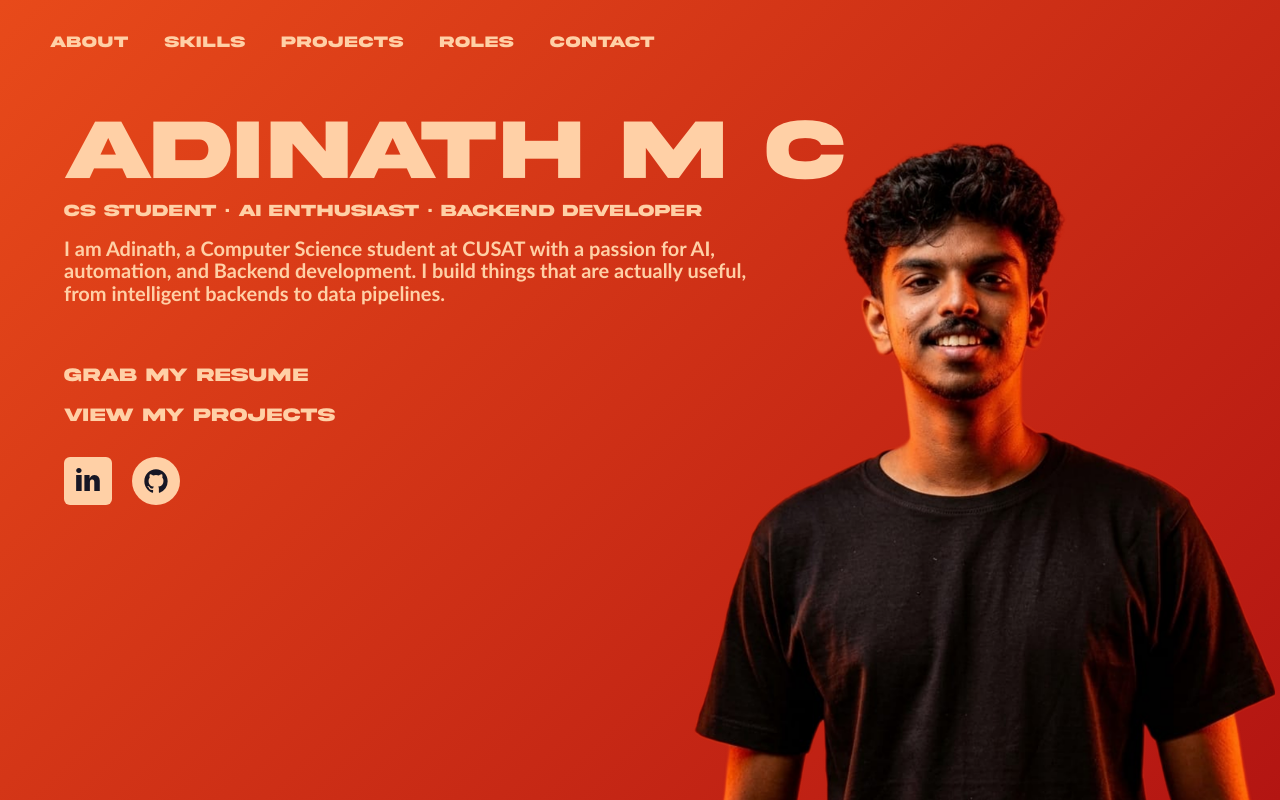
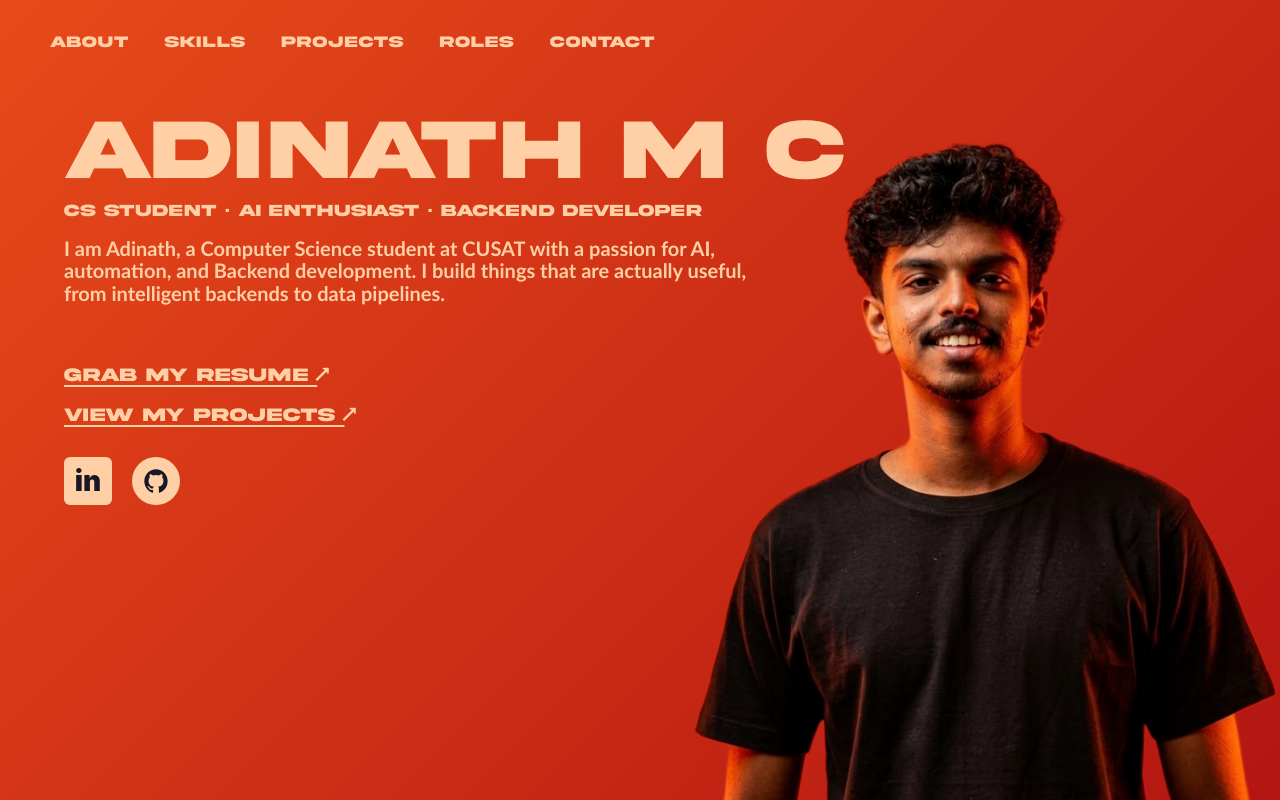
Before and after one commit to adinathmc/portfolio, a React (Vite) app: page / in a window 1280 px wide. Built offline with nearby package versions, Linux system fonts and the light colour scheme; a web font is replaced by a local one.

Commit message:
Modified the Grab my Resume and View my Projects Section

```diff
--- a/src/App.jsx
+++ b/src/App.jsx
@@ -152,11 +152,11 @@ function HomePage() {
             className="mt-10 space-y-3 text-lg uppercase sm:mt-14 sm:text-xl md:text-[19px]"
             style={{ fontFamily: '"Akira Expanded", "Arial Black", sans-serif' }}
           >
-            <a href="#" className="block w-fit transition-transform hover:translate-x-1">
-              GRAB MY RESUME
+            <a href="#" className="block w-fit underline underline-offset-4 decoration-2 transition-transform hover:translate-x-1">
+              GRAB MY RESUME <span className="inline-block rotate-[-135deg]">↓</span>
             </a>
-            <NavLink to="/projects" className="block w-fit transition-transform hover:translate-x-1">
-              VIEW MY PROJECTS
+            <NavLink to="/projects" className="block w-fit underline underline-offset-4 decoration-2 transition-transform hover:translate-x-1">
+              VIEW MY PROJECTS <span className="inline-block rotate-[-135deg]">↓</span>
             </NavLink>
           </div>
 
```
Also changed, not shown: 1 other file (tests, documents, lock files or other folders).
